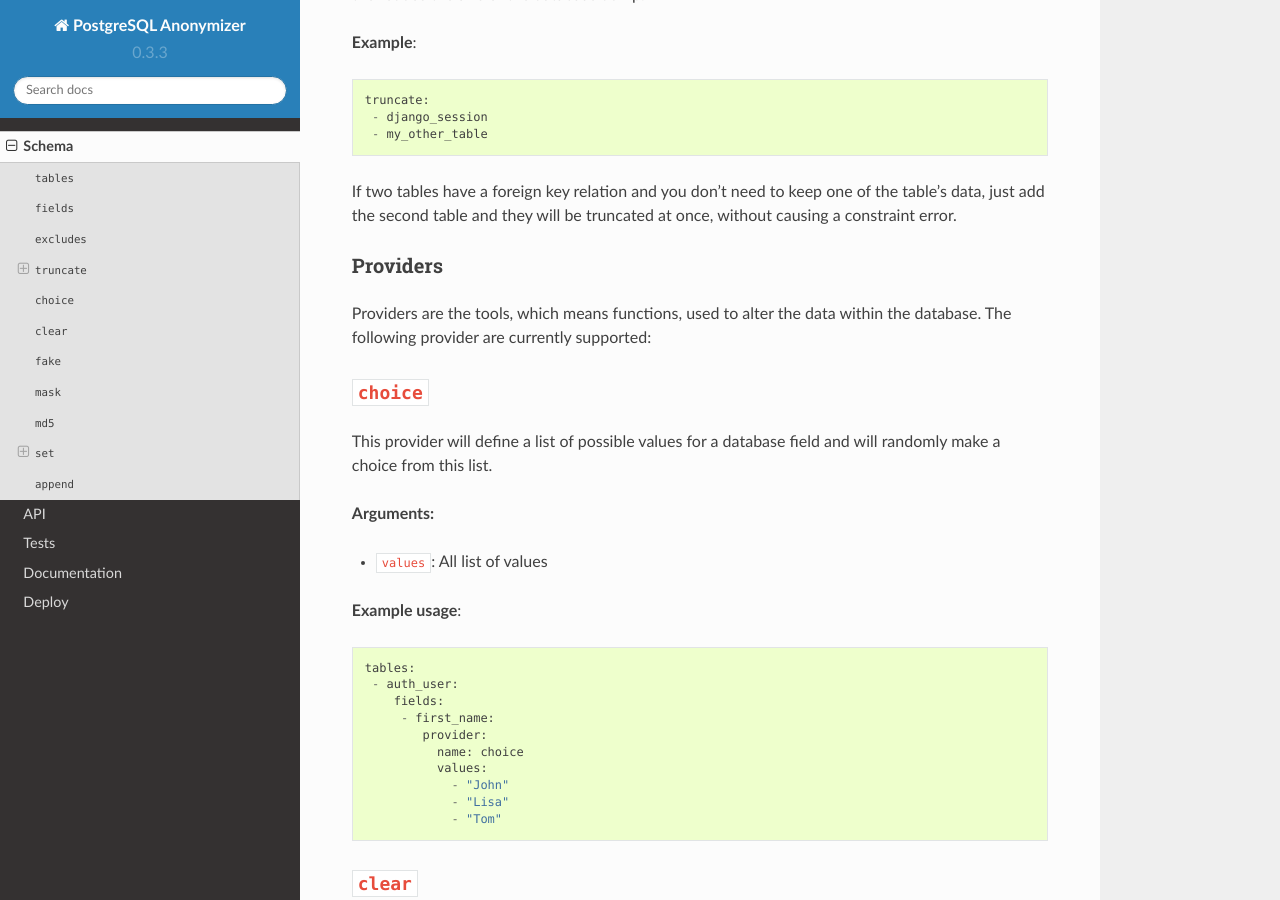
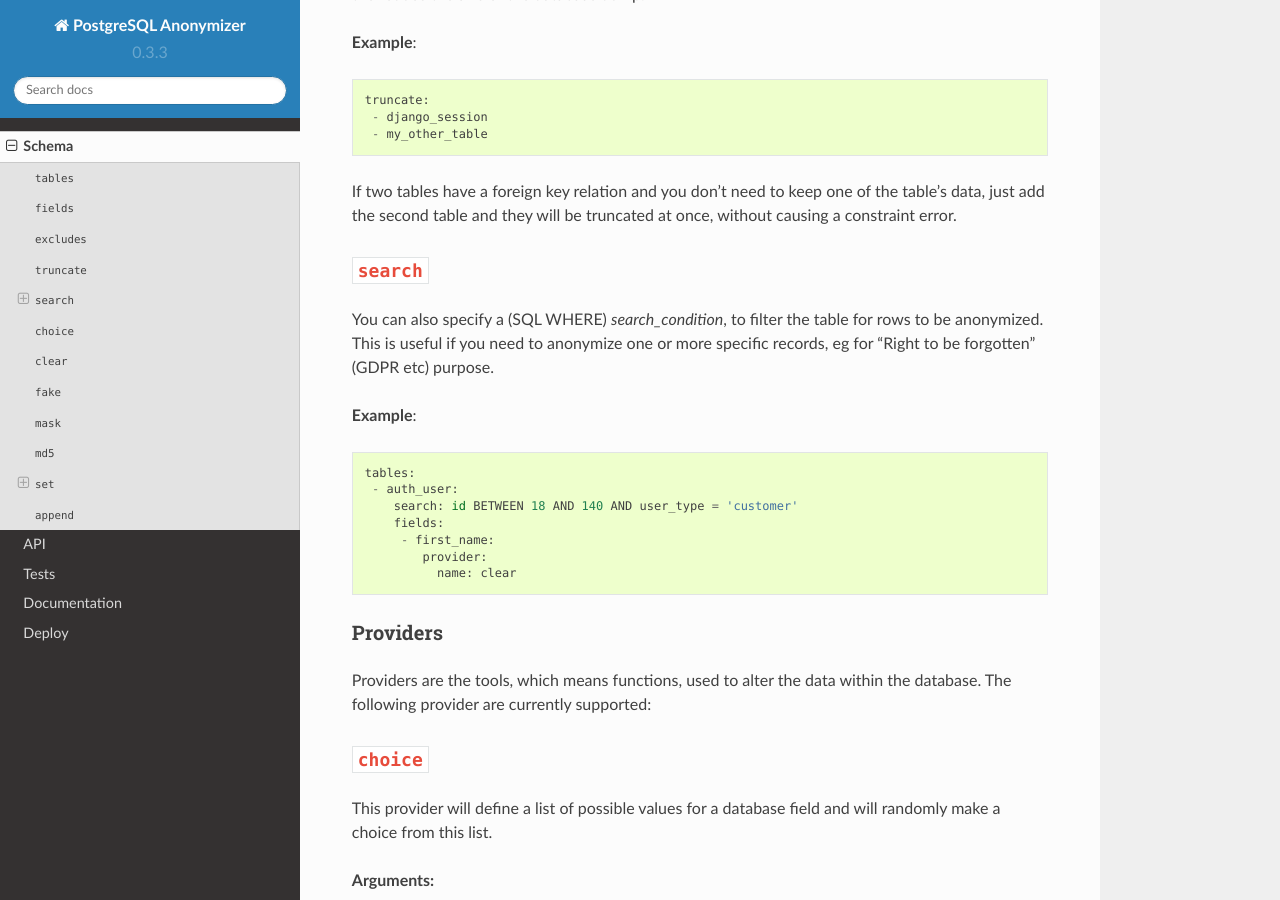
Before and after one commit to rheinwerk-verlag/pganonymize, a Sphinx documentation site: the page built from docs/schema.rst, in a window 1280 px wide and 900 px high, scrolled down 1495 px. Built offline with Sphinx 7.4.7 and the Read the Docs theme 2.0.0, drawn with Linux system fonts in a browser that asks for light colours.

Commit message:
[FEATURE] Specify (SQL WHERE) search_condition, to filter the table for rows to be anonymized.

```diff
--- a/docs/schema.rst
+++ b/docs/schema.rst
@@ -72,6 +72,22 @@ the size of the database dump.
 
 If two tables have a foreign key relation and you don't need to keep one of the table's data, just add the
 second table and they will be truncated at once, without causing a constraint error.
+
+``search``
+~~~~~~~~~~
+
+You can also specify a (SQL WHERE) `search_condition`, to filter the table for rows to be anonymized.
+This is useful if you need to anonymize one or more specific records, eg for "Right to be forgotten" (GDPR etc) purpose.
+
+**Example**::
+
+    tables:
+     - auth_user:
+        search: id BETWEEN 18 AND 140 AND user_type = 'customer'
+        fields:
+         - first_name:
+            provider:
+              name: clear
 
 Providers
 ---------
```
Also changed, not shown: 1 other file.
